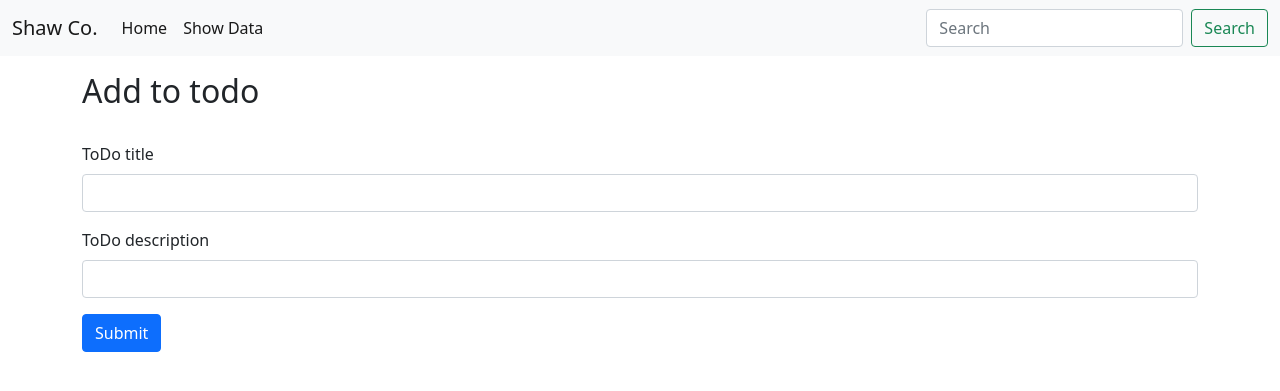
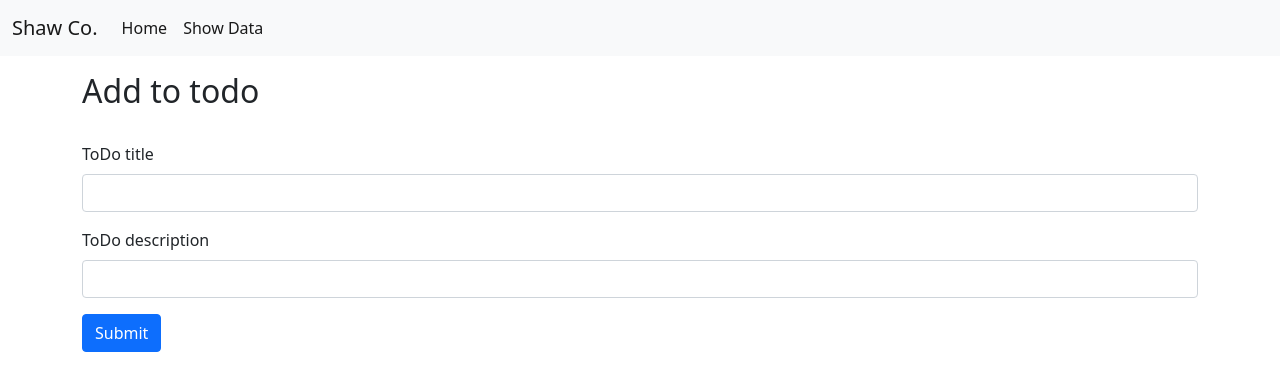
Before and after one commit to aniketshaw29/crud_flask, a Flask app: page / in a window 1280 px wide. Shown: the top 391 px of the page. Run offline with Flask 2, Linux system fonts and the light colour scheme.

Commit message:
static removed and search box too

```diff
--- a/templates/base.html
+++ b/templates/base.html
@@ -28,10 +28,6 @@
                     <a class="nav-link active" href="show">Show Data</a>
                   </li>
                 </ul>
-                <form class="d-flex">
-                  <input class="form-control me-2" type="search" placeholder="Search" aria-label="Search">
-                  <button class="btn btn-outline-success" type="submit">Search</button>
-                </form>
               </div>
             </div>
         </nav>
```
Also changed, not shown: static/aniket.txt (deleted, +0 -7 lines).
